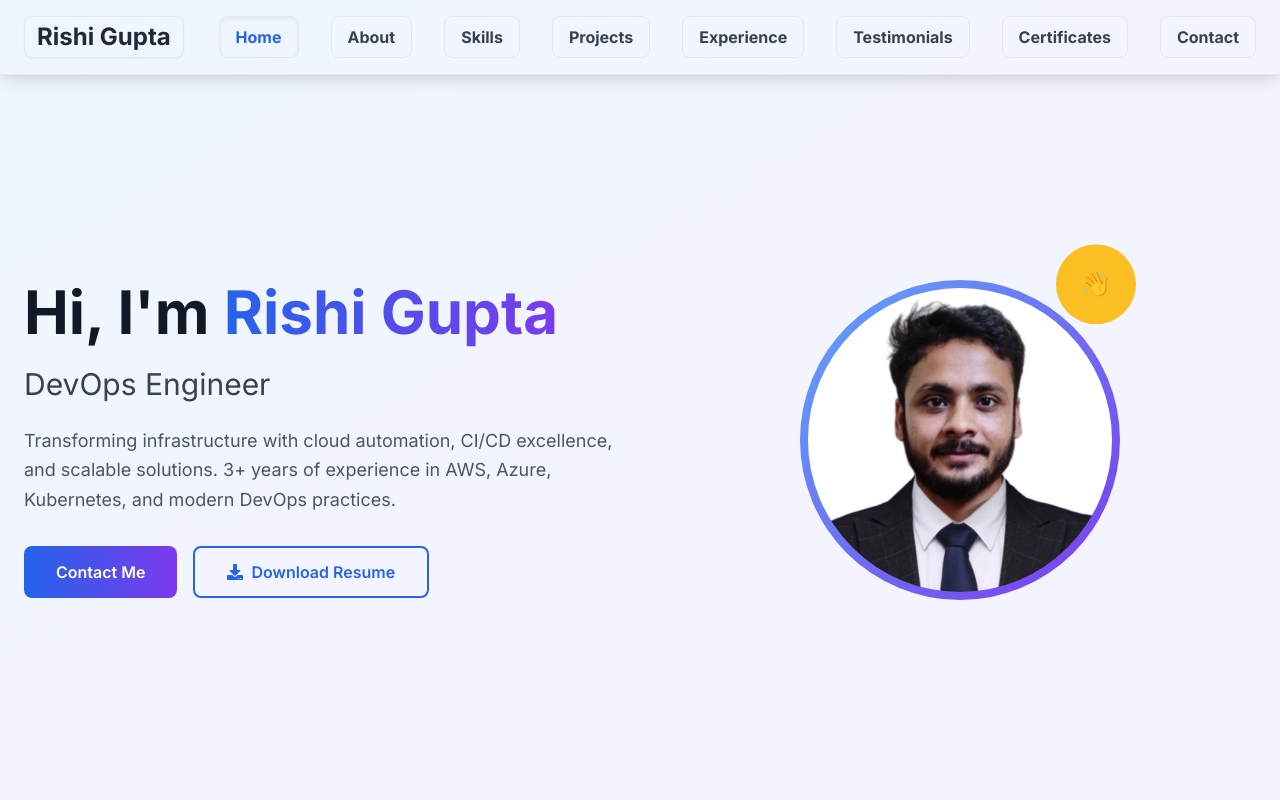
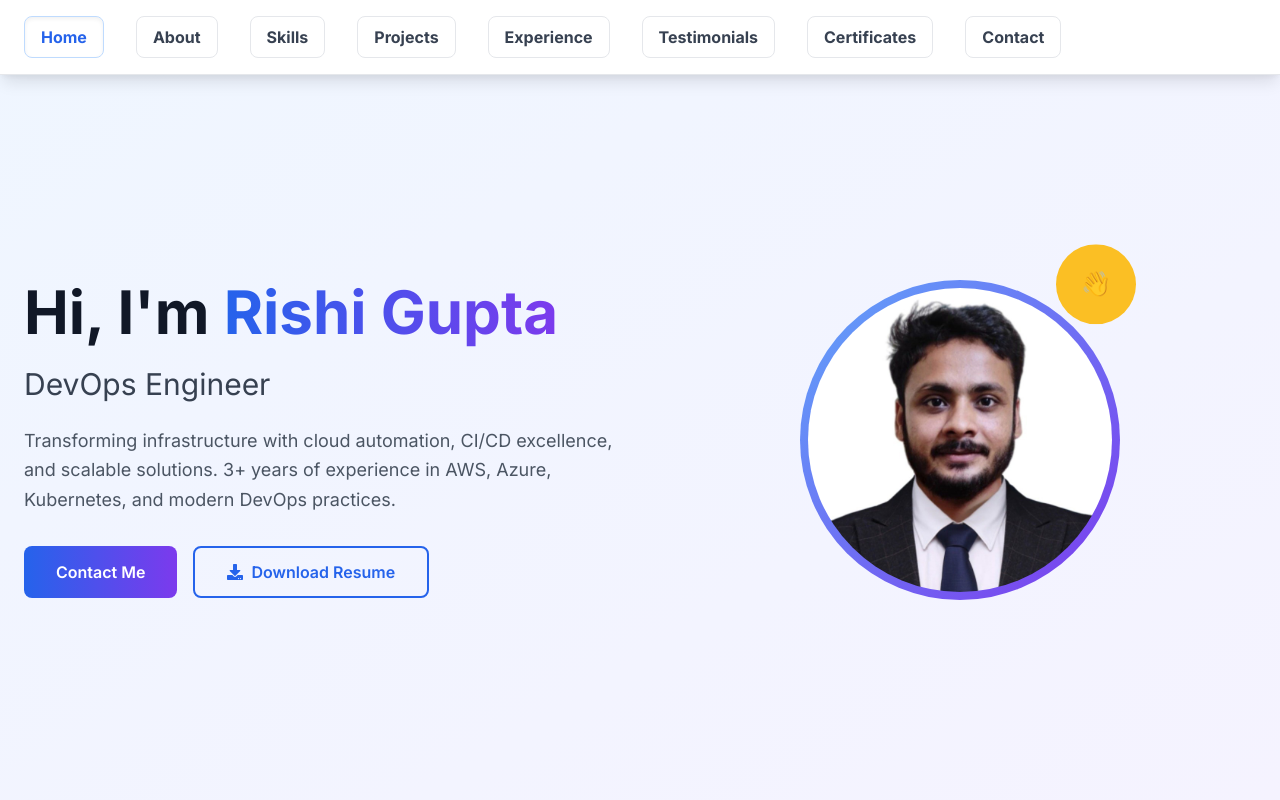
Before and after one commit to Bunnyrishi/bunnyrishi.github.io, a React (Create React App) app: page / in a window 1280 px wide. Shown: the top 800 px of the page. Built offline with nearby package versions, Linux system fonts and the light colour scheme.

Commit message:
Fix navigation: remove name and make background fully opaque

```diff
--- a/src/App.js
+++ b/src/App.js
@@ -236,16 +236,9 @@ function Portfolio() {
   return (
     <div className="min-h-screen bg-white">
       {/* Fixed Header */}
-      <header className="fixed top-0 left-0 right-0 z-50 bg-white/10 backdrop-blur-xl border-b border-white/20 shadow-lg">
+      <header className="fixed top-0 left-0 right-0 z-50 bg-white backdrop-blur-xl border-b border-gray-200 shadow-lg">
         <div className="max-w-7xl mx-auto px-6 py-4">
           <div className="flex justify-between items-center">
-            <motion.div
-              initial={{ opacity: 0, x: -20 }}
-              animate={{ opacity: 1, x: 0 }}
-              className="text-2xl font-bold text-gray-800 bg-white/80 backdrop-blur-sm px-3 py-1 rounded-lg border border-white/40 shadow-sm"
-            >
-              Rishi Gupta
-            </motion.div>
 
             {/* Desktop Navigation */}
             <nav className="hidden md:flex space-x-8">
@@ -253,10 +246,10 @@ function Portfolio() {
                 <button
                   key={item.id}
                   onClick={() => scrollToSection(item.id)}
-                  className={`px-4 py-2 rounded-lg font-bold transition-all duration-300 backdrop-blur-sm border border-white/30 ${
+                  className={`px-4 py-2 rounded-lg font-bold transition-all duration-300 border ${
                     activeSection === item.id
-                      ? 'text-blue-600 bg-white/90 shadow-inner'
-                      : 'text-gray-700 bg-white/70 hover:text-blue-600 hover:bg-white/80'
+                      ? 'text-blue-600 bg-white shadow-inner border-blue-200'
+                      : 'text-gray-700 bg-white hover:text-blue-600 hover:bg-white border-gray-200'
                   }`}
                 >
                   {item.label}
@@ -266,7 +259,7 @@ function Portfolio() {
 
             {/* Mobile Menu Button */}
             <button
-              className="md:hidden p-2 bg-white/70 backdrop-blur-sm rounded-lg border border-white/40 shadow-sm"
+              className="md:hidden p-2 bg-white rounded-lg border border-gray-200 shadow-sm"
               onClick={() => setMobileMenuOpen(!mobileMenuOpen)}
             >
               <FaBars className="text-xl text-gray-800" />
@@ -278,13 +271,13 @@ function Portfolio() {
             <motion.nav
               initial={{ opacity: 0, y: -20 }}
               animate={{ opacity: 1, y: 0 }}
-              className="md:hidden mt-4 py-4 border-t"
+              className="md:hidden mt-4 py-4 border-t border-gray-200 bg-white"
             >
               {navItems.map((item) => (
                 <button
                   key={item.id}
                   onClick={() => scrollToSection(item.id)}
-                  className="block w-full text-left px-4 py-2 text-gray-700 bg-white/70 backdrop-blur-sm border border-white/30 hover:text-blue-600 hover:bg-white/80 rounded-lg mb-2"
+                  className="block w-full text-left px-4 py-2 text-gray-700 bg-white border border-gray-200 hover:text-blue-600 hover:bg-blue-50 rounded-lg mb-2"
                 >
                   {item.label}
                 </button>
```
Also changed, not shown: 8 other files (tests, documents, lock files or other folders).
